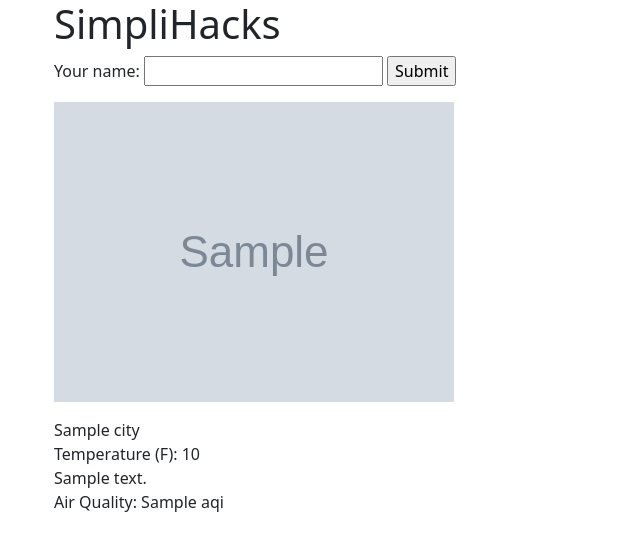
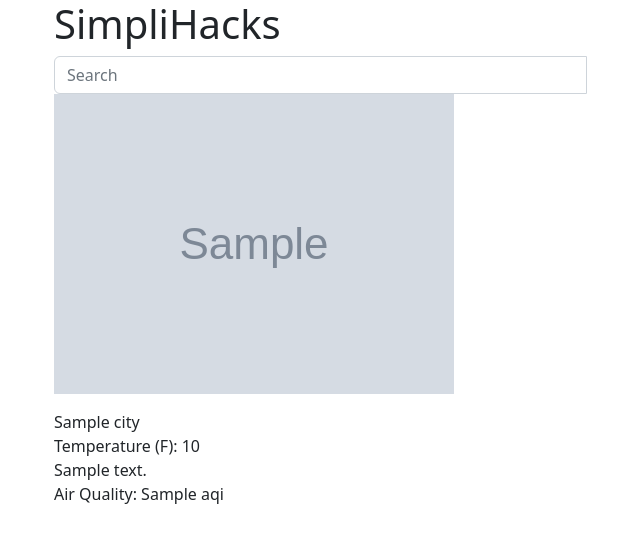
Before and after one commit to derp000/simplihacks2022-submission, a Django app: template backend/simplihacks/templates/simplihacks/index.html in a window 1280 px wide. Shown: the top 551 px of the page, without its empty margins (28-668 px from the left). Run offline with Django 4.2, Linux system fonts and the light colour scheme; tables that the repository leaves empty hold one stand-in row (values such as "Sample post"); the template is opened without the code that fills it: values that come from a table or form of the project are taken from there, most other values are stand-ins (such as "Sample title", 1, 10 or a date in 2020); grey boxes marked "Sample" are stand-in pictures.

Commit message:
search works now

```diff
--- a/backend/simplihacks/forms.py
+++ /dev/null
@@ -1,4 +0,0 @@
-from django import forms
-
-class NameForm(forms.Form):
-    your_name = forms.CharField(label='Your name', max_length=100)
--- a/backend/simplihacks/templates/simplihacks/index.html
+++ b/backend/simplihacks/templates/simplihacks/index.html
@@ -1,3 +1,4 @@
+<!DOCTYPE html>
 <html lang="en">
 <head>
     <meta charset="UTF-8">
@@ -6,6 +7,9 @@
     <title>What's the weather like?</title>
     <!-- CSS only -->
     <link href="https://cdn.jsdelivr.net/npm/bootstrap@5.2.0-beta1/dist/css/bootstrap.min.css" rel="stylesheet" integrity="sha384-0evHe/X+R7YkIZDRvuzKMRqM+OrBnVFBL6DOitfPri4tjfHxaWutUpFmBp4vmVor" crossorigin="anonymous">
+    <script src="https://code.jquery.com/jquery-3.3.1.slim.min.js" integrity="sha384-q8i/X+965DzO0rT7abK41JStQIAqVgRVzpbzo5smXKp4YfRvH+8abtTE1Pi6jizo" crossorigin="anonymous"></script>
+    <script src="https://cdn.jsdelivr.net/npm/popper.js@1.14.3/dist/umd/popper.min.js" integrity="sha384-ZMP7rVo3mIykV+2+9J3UJ46jBk0WLaUAdn689aCwoqbBJiSnjAK/l8WvCWPIPm49" crossorigin="anonymous"></script>
+    <script src="https://cdn.jsdelivr.net/npm/bootstrap@4.1.3/dist/js/bootstrap.min.js" integrity="sha384-ChfqqxuZUCnJSK3+MXmPNIyE6ZbWh2IMqE241rYiqJxyMiZ6OW/JmZQ5stwEULTy" crossorigin="anonymous"></script>
 </head>
 <body>
     <section class="hero is-primary">
@@ -17,19 +21,20 @@
             </div>
         </div>
     </section>
-    <script src="https://code.jquery.com/jquery-3.3.1.slim.min.js" integrity="sha384-q8i/X+965DzO0rT7abK41JStQIAqVgRVzpbzo5smXKp4YfRvH+8abtTE1Pi6jizo" crossorigin="anonymous"></script>
-    <script src="https://cdn.jsdelivr.net/npm/popper.js@1.14.3/dist/umd/popper.min.js" integrity="sha384-ZMP7rVo3mIykV+2+9J3UJ46jBk0WLaUAdn689aCwoqbBJiSnjAK/l8WvCWPIPm49" crossorigin="anonymous"></script>
-    <script src="https://cdn.jsdelivr.net/npm/bootstrap@4.1.3/dist/js/bootstrap.min.js" integrity="sha384-ChfqqxuZUCnJSK3+MXmPNIyE6ZbWh2IMqE241rYiqJxyMiZ6OW/JmZQ5stwEULTy" crossorigin="anonymous"></script>
     <section class="section">
         <div class="container">
             <div class="columns">
-                <div class="column is-offset-4 is-4">
-                    <form action="" method="post">
-                        {% csrf_token %}
-                        {{ form }}
-                        <input type="submit" value="Submit">
-                    </form>
-                </div>
+                <form method="post" class="col-md-6 col-md-offset-3">
+                    {% csrf_token %}
+                    <div class="input-group">
+                      <input type="text" class="form-control" name="city" placeholder="Search">
+                      <div class="input-group-btn">
+                        <button class="btn btn-default" type="submit">
+                          <i class="glyphicon glyphicon-search"></i>
+                        </button>
+                      </div>
+                    </div>
+                <form>
             </div>
         </div>
     </section>
```
Also changed, not shown: backend/simplihacks/views.py (+14 -9 lines).
